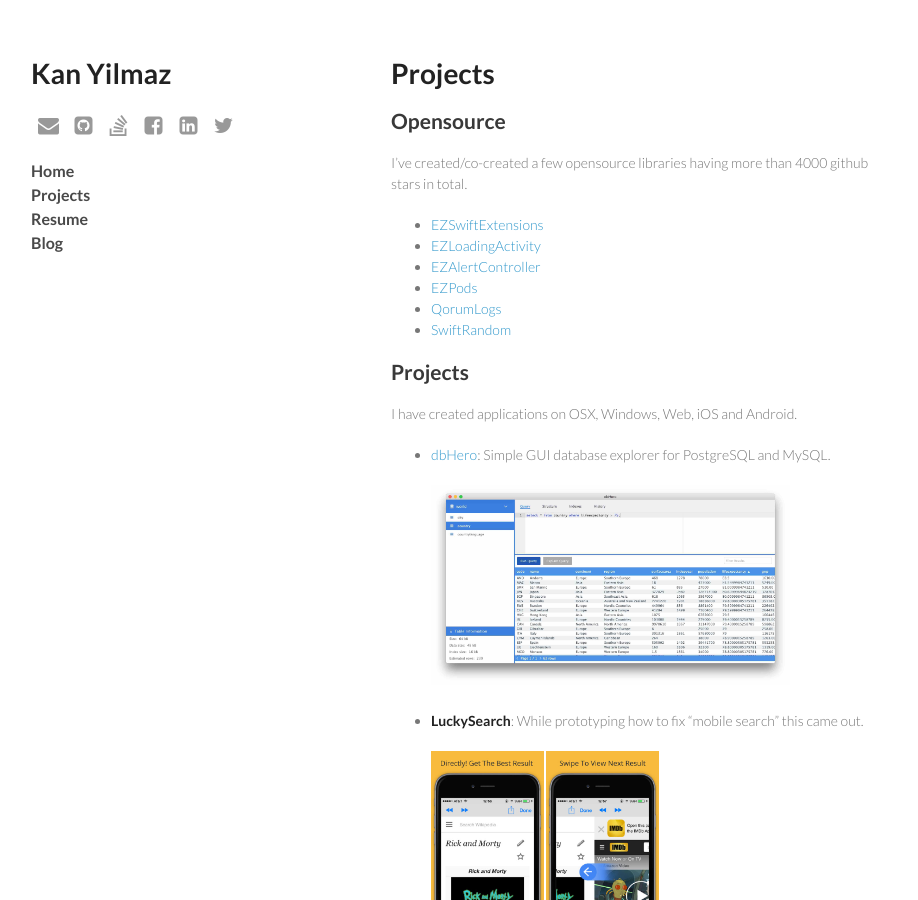
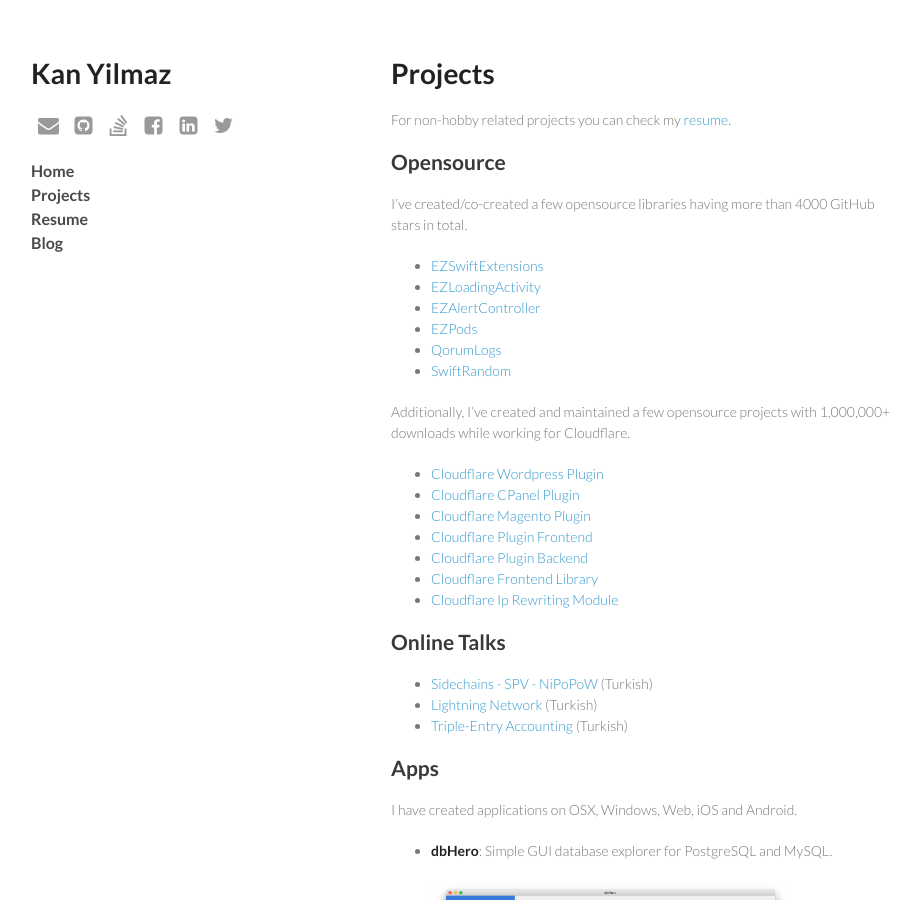
Before and after one commit to thellimist/thellimist.github.io, a Jekyll site: the page built from project/index.html, in a window 1280 px wide and 900 px high. Shown: the whole window, without its empty margins (179-1097 px from the left). Built offline with Jekyll 4.4.1, drawn with Linux system fonts in a browser that asks for light colours; nearby versions of some CDN libraries.

Commit message:
Add more opensource projects and online talks

```diff
--- a/project/index.html
+++ b/project/index.html
@@ -4,9 +4,12 @@
 ---
 
 # Projects
+
+For non-hobby related projects you can check my [resume](/assets/resume.pdf).
+
 ## Opensource
 
-I've created/co-created a few opensource libraries having more than 4000 github stars in total.
+I've created/co-created a few opensource libraries having more than 4000 GitHub stars in total.
 
 * [EZSwiftExtensions](https://github.com/goktugyil/EZSwiftExtensions)
 * [EZLoadingActivity](https://github.com/goktugyil/EZLoadingActivity)
@@ -15,11 +18,27 @@
 * [QorumLogs](https://github.com/goktugyil/QorumLogs)
 * [SwiftRandom](https://github.com/thellimist/SwiftRandom)
 
-## Projects
+Additionally, I've created and maintained a few opensource projects with 1,000,000+ downloads while working for Cloudflare.
+
+* [Cloudflare Wordpress Plugin](https://github.com/cloudflare/Cloudflare-WordPress)
+* [Cloudflare CPanel Plugin](https://github.com/cloudflare/CloudFlare-CPanel)
+* [Cloudflare Magento Plugin](https://github.com/cloudflare/CloudFlare-Magento)
+* [Cloudflare Plugin Frontend](https://github.com/cloudflare/cloudflare-plugin-frontend)
+* [Cloudflare Plugin Backend](https://github.com/cloudflare/cloudflare-plugin-backend)
+* [Cloudflare Frontend Library](https://github.com/cloudflare/cf-ui)
+* [Cloudflare Ip Rewriting Module](https://github.com/cloudflare/cf-ip-rewrite)
+
+## Online Talks
+
+* [Sidechains - SPV - NiPoPoW](https://www.youtube.com/watch?v=RN4vUQcr3ZY) (Turkish)
+* [Lightning Network](https://www.youtube.com/watch?v=nbeuOFJD0E0) (Turkish)
+* [Triple-Entry Accounting](https://www.youtube.com/watch?v=LszBRArHZ8A) (Turkish)
+
+## Apps
 
 I have created applications on OSX, Windows, Web, iOS and Android.
 
-* **[dbHero](https://dbheroapp.com/)**: Simple GUI database explorer for PostgreSQL and MySQL.
+* **dbHero**: Simple GUI database explorer for PostgreSQL and MySQL.
 
    <img src="/assets/projects/dbhero.jpeg" alt="dbhero" height="200">
 
```
